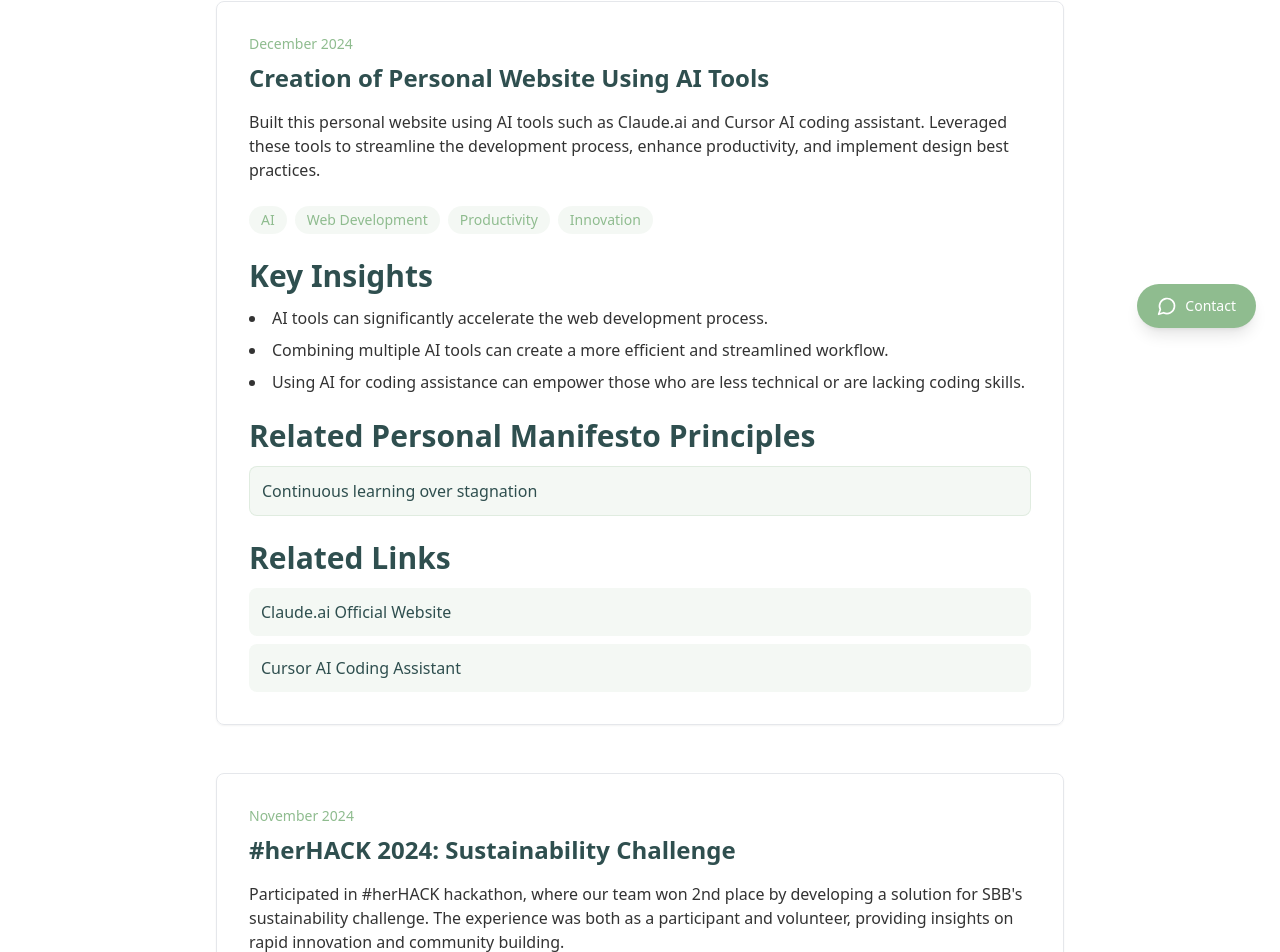
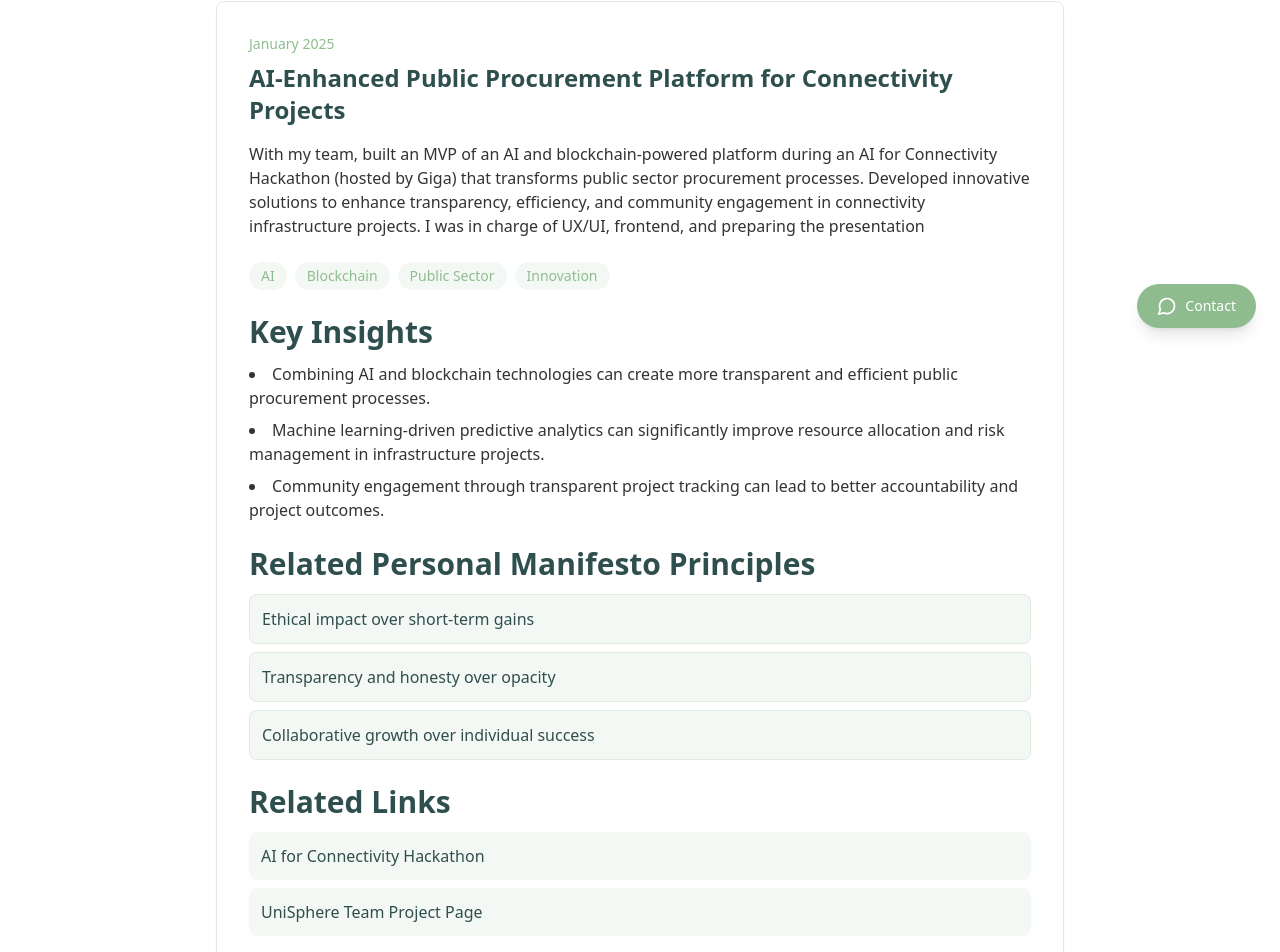
Before and after one commit to anupulu/anupulu.github.io, a Next.js app: page /learnings in a window 1280 px wide. Shown: the part 448-1400 px from the top of the page. Built offline with nearby package versions, Linux system fonts and the light colour scheme.

Commit message:
Add new project: AI-Enhanced Public Procurement Platform for Connectivity Projects

```diff
--- a/app/learnings/page.tsx
+++ b/app/learnings/page.tsx
@@ -18,6 +18,33 @@ type Learning = {
 
 export default function LearningsPage() {
   const learnings: Learning[] = [
+    {
+      title: "AI-Enhanced Public Procurement Platform for Connectivity Projects",
+      date: "January 2025",
+      type: "project",
+      description: "With my team, built an MVP of an AI and blockchain-powered platform during an AI for Connectivity Hackathon (hosted by Giga) that transforms public sector procurement processes. Developed innovative solutions to enhance transparency, efficiency, and community engagement in connectivity infrastructure projects. I was in charge of UX/UI, frontend, and preparing the presentation",
+      insights: [
+        "Combining AI and blockchain technologies can create more transparent and efficient public procurement processes.",
+        "Machine learning-driven predictive analytics can significantly improve resource allocation and risk management in infrastructure projects.",
+        "Community engagement through transparent project tracking can lead to better accountability and project outcomes."
+      ],
+      relatedManifestoPrinciples: [
+        "Ethical impact over short-term gains",
+        "Transparency and honesty over opacity",
+        "Collaborative growth over individual success"
+      ],
+      links: [
+        {
+          text: "AI for Connectivity Hackathon",
+          url: "https://lablab.ai/event/ai-for-connectivity-hackathon"
+        },
+        {
+          text: "UniSphere Team Project Page",
+          url: "https://lablab.ai/event/ai-for-connectivity-hackathon/unisphere/ai-powered-procurement-management-system"
+        }
+      ],
+      tags: ["AI", "Blockchain", "Public Sector", "Innovation"]
+    },
     {
       title: "Creation of Personal Website Using AI Tools",
       date: "December 2024",
```
